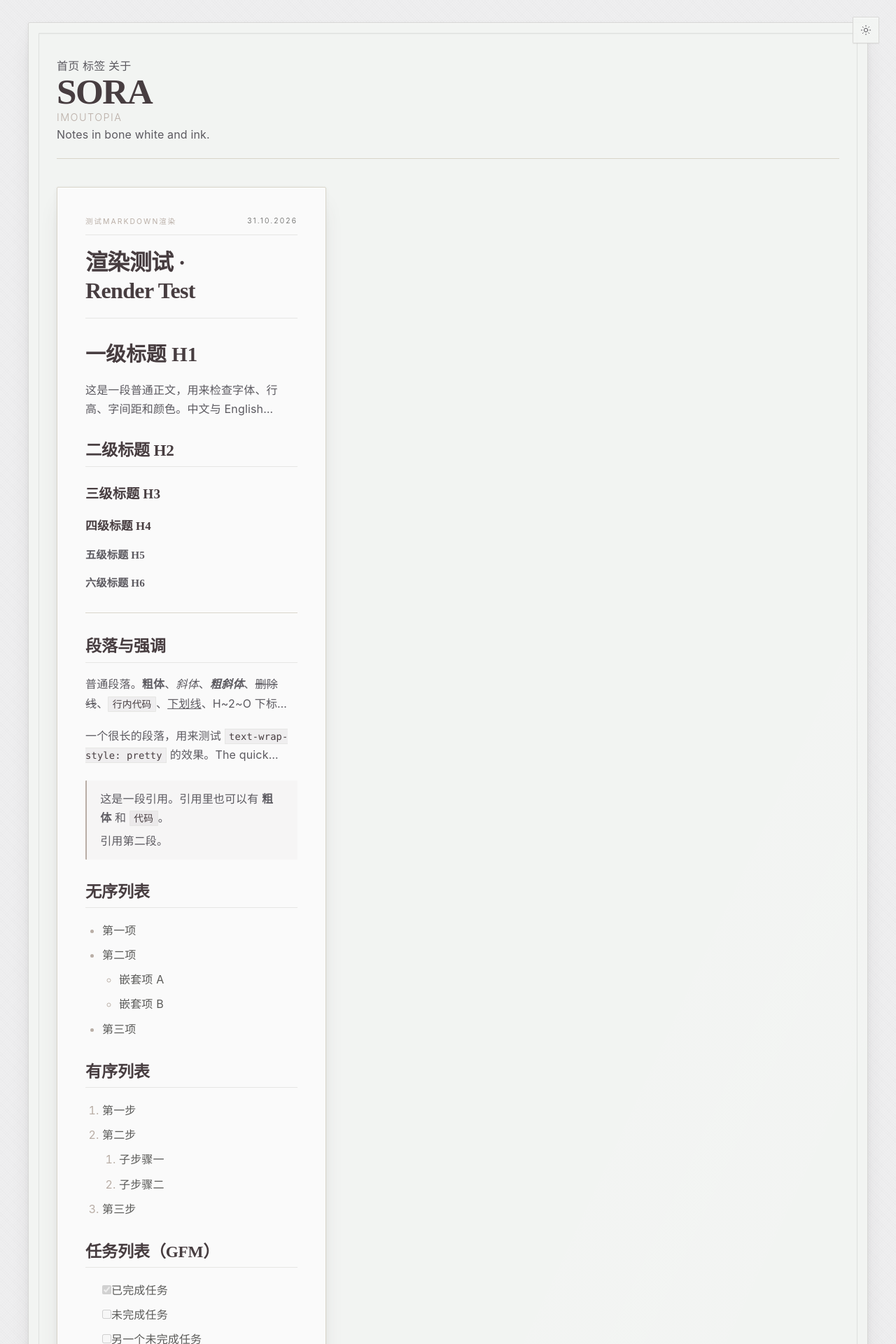
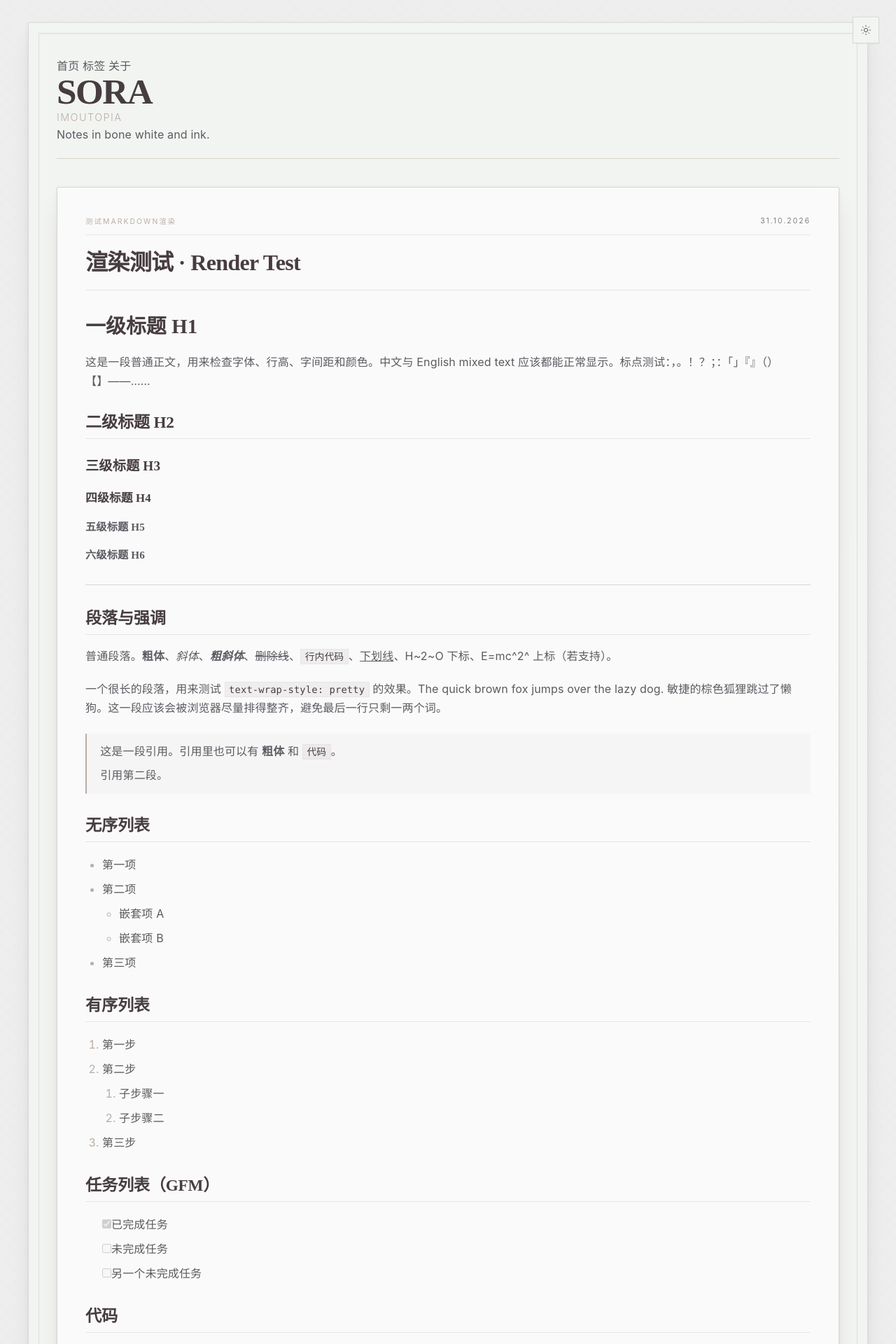
Before and after one commit to zichenstudio/sora, a Jekyll site: the page built from _posts/2020-01-01-test.md, in a window 1280 px wide. Shown: the top 1920 px of the page at 70% size. Built offline with Jekyll 4.4.1, drawn with Linux system fonts in a browser that asks for light colours; nearby versions of some CDN libraries.

Commit message:
fix post

```diff
--- a/_sass/base.scss
+++ b/_sass/base.scss
@@ -46,8 +46,7 @@ $font-sans-serif: -apple-system, BlinkMacSystemFont, 'PingFang SC', 'Hiragino Sa
   --foil-to: #D9B98C;
   --foil-enabled: 0;
 
-  /* 卡片尺寸变量，便于统一调整 */
-  --card-max-width: 385px;   /* = 220 × 1.75 */
+  --card-max-width: 385px;
   --card-ratio: 1.75;
 }
 
@@ -233,9 +232,6 @@ a {
   z-index: 2;
 }
 
-/* ============================================================
-   Header
-   ============================================================ */
 .blog-header {
   display: flex;
   justify-content: space-between;
@@ -272,9 +268,6 @@ a {
   text-transform: uppercase;
 }
 
-/* ============================================================
-   卡片网格
-   ============================================================ */
 .blog-grid {
   display: grid;
   grid-template-columns: 1fr;
@@ -295,10 +288,6 @@ a {
   display: flex;
   flex-direction: column;
 
-  /* —— 灵活卡牌核心 ——
-     宽度上限 385px，但容器不足时收缩到 100%；
-     高度完全由宽度按 1.75:1 算出，不再用 max-height。
-     这样没有「max-height 反推宽度」的问题，卡片永远放得下。 */
   width: 100%;
   max-width: min(var(--card-max-width), 100%);
   min-width: 0;
@@ -403,9 +392,6 @@ button:focus-visible {
   color: var(--color-text-deep);
 }
 
-/* ============================================================
-   Footer
-   ============================================================ */
 .blog-footer {
   border-top: 1px solid var(--color-border-light);
   padding-top: 2rem;
@@ -451,9 +437,6 @@ button:focus-visible {
   background: var(--color-border-light);
 }
 
-/* ============================================================
-   烫金（仅暗色，小字用）
-   ============================================================ */
 :root[data-theme="dark"] .card-meta,
 :root[data-theme="dark"] .card-footer,
 :root[data-theme="dark"] .blog-footer,
@@ -507,9 +490,6 @@ button:focus-visible {
   }
 }
 
-/* ============================================================
-   响应式
-   ============================================================ */
 @media (max-width: 800px) {
   .card-blog {
     padding: 2rem 1.5rem 2.5rem;
@@ -539,7 +519,6 @@ button:focus-visible {
     padding-left: 0;
   }
 
-  /* 移动端：宽度直接由容器决定，去掉 385px 上限 */
   .blog-card {
     max-width: 100%;
     padding: 1.2rem 1.2rem 1rem 1.2rem;
@@ -578,9 +557,6 @@ button:focus-visible {
   color: var(--color-selection-text);
 }
 
-/* ============================================================
-   主题切换按钮
-   ============================================================ */
 .theme-toggle {
   position: fixed;
   top: 1.5rem;
--- a/_sass/post.scss
+++ b/_sass/post.scss
@@ -3,6 +3,7 @@
 .post-card {
   aspect-ratio: auto;
   max-height: none;
+  max-width: 100%;
   padding: 2.5rem 2.5rem 2rem;
   display: block;
   width: 100%;
@@ -14,6 +15,15 @@
     0 2px 0 var(--card-edge),
     0 18px 32px -12px rgba(71, 61, 64, 0.18),
     0 2px 6px rgba(71, 61, 64, 0.06);
+}
+
+.post-card p,
+.post-content p {
+  display: block;
+  -webkit-line-clamp: unset;
+  line-clamp: unset;
+  -webkit-box-orient: initial;
+  overflow: visible;
 }
 
 :root[data-theme="dark"] .post-card {
```
